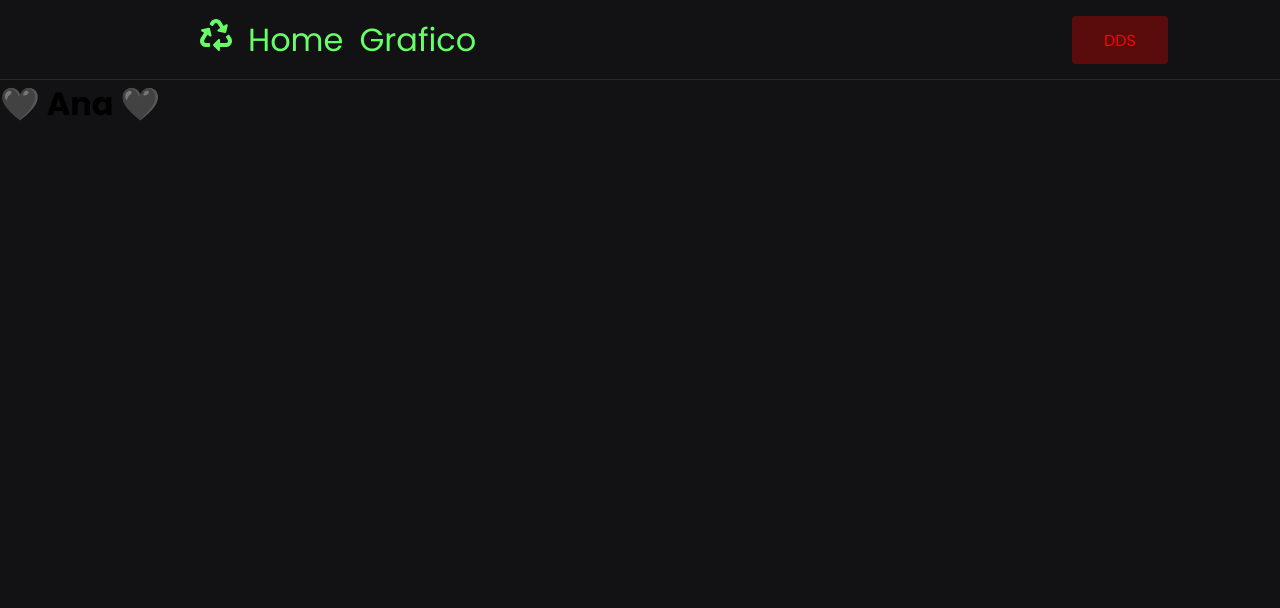
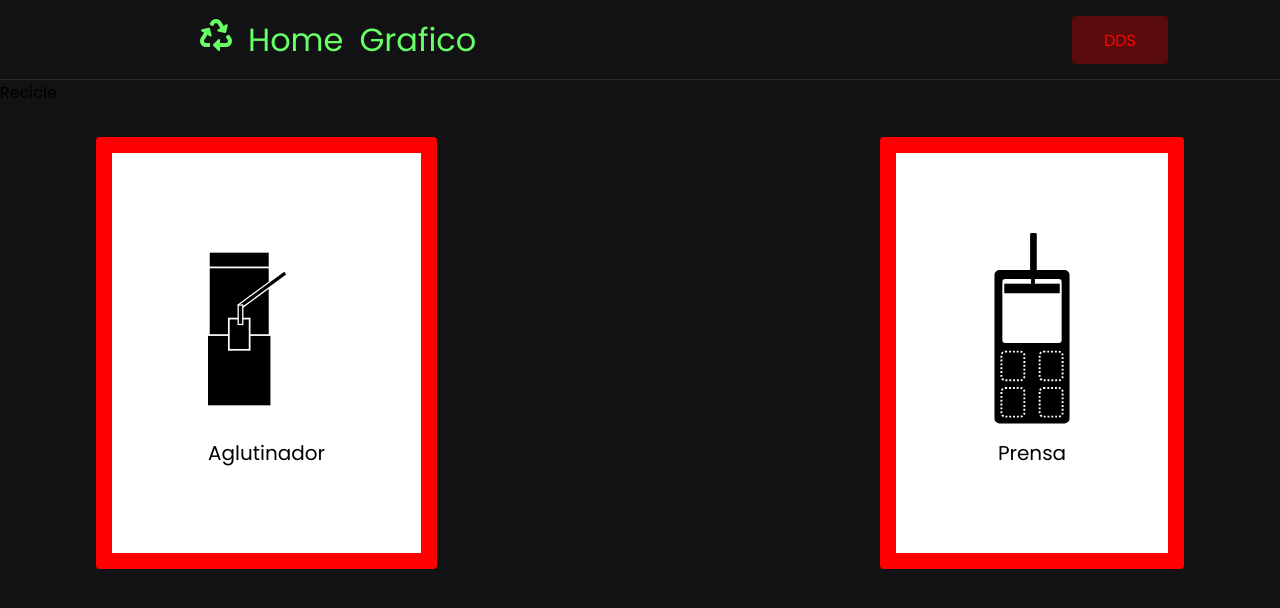
Before and after one commit to regisskate/reciclenextreciclee, a Next.js app: page / in a window 1280 px wide. Shown: the top 608 px of the page. Built offline with nearby package versions, Linux system fonts and the light colour scheme.

Commit message:
botoes-maquina

```diff
--- a/package.json
+++ b/package.json
@@ -9,6 +9,7 @@
     "lint": "next lint"
   },
   "dependencies": {
+    "@radix-ui/react-popover": "^0.1.6",
     "next": "12.1.6",
     "react": "18.1.0",
     "react-dom": "18.1.0",
--- /dev/null
+++ b/src/pages/home.module.scss
@@ -0,0 +1,45 @@
+.homeContainer {
+  max-width: 1120px;
+  margin: 0 auto;
+  padding: 2rem 1rem 2rem;
+  display: flex;
+  align-items: center;
+  justify-content: space-between;
+
+  div {
+    color: #fff;
+  }
+
+  button {
+    display: flex 1;
+    align-items: center;
+    font-size: 2rem;
+    color: #66ff33;
+    background: #fff;
+    border: 0;
+    padding: 5rem 6rem;
+    border-radius: 0.25rem;
+    border: 1rem solid #ff0000;
+    transition: filter 0.2s;
+
+    img {
+      display: flex;
+      align-items: center;
+      justify-items: center;
+      width: 5rem;
+      height: 12rem;
+
+    }
+
+    span {
+      color: black;
+      margin-top: 1rem;
+      font-size: 1.25rem;
+    }
+
+    &:hover {
+      filter: brightness(0.9);
+    }
+
+  }
+}
--- a/src/pages/index.tsx
+++ b/src/pages/index.tsx
@@ -1,4 +1,9 @@
+import styles from './home.module.scss';
+import * as Popover from '@radix-ui/react-popover';
 import Head from 'next/head';
+
+
+
 
 export default function Home() {
   return (
@@ -6,9 +11,19 @@ export default function Home() {
       <Head>
         <title>Recicle</title>
       </Head>
-      <h1>
-        🖤 Ana 🖤
-      </h1>
+      <main>
+        <div>Recicle</div>
+        <section className={styles.homeContainer}>
+          <button>
+            <img src="/images/aglutinador.svg" alt="aglutinador" />
+            <span>Aglutinador</span>
+          </button>
+          <button>
+            <img src="/images/prensa.svg" alt="prensa" />
+            <span>Prensa</span>
+          </button>
+        </section>
+      </main>
     </>
   )
 }
```
Also changed, not shown: 1 other file (tests, documents, lock files or other folders).
